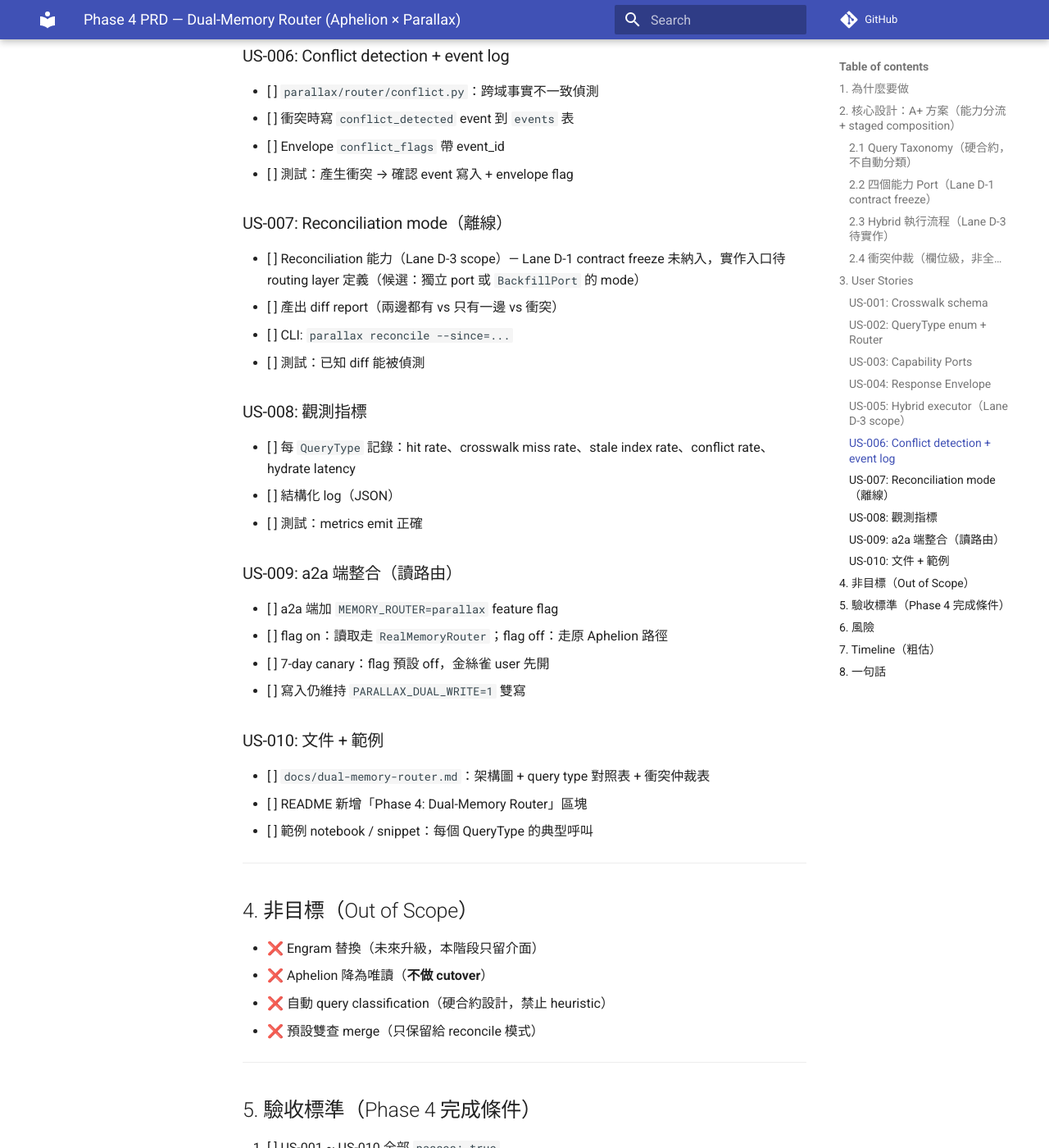
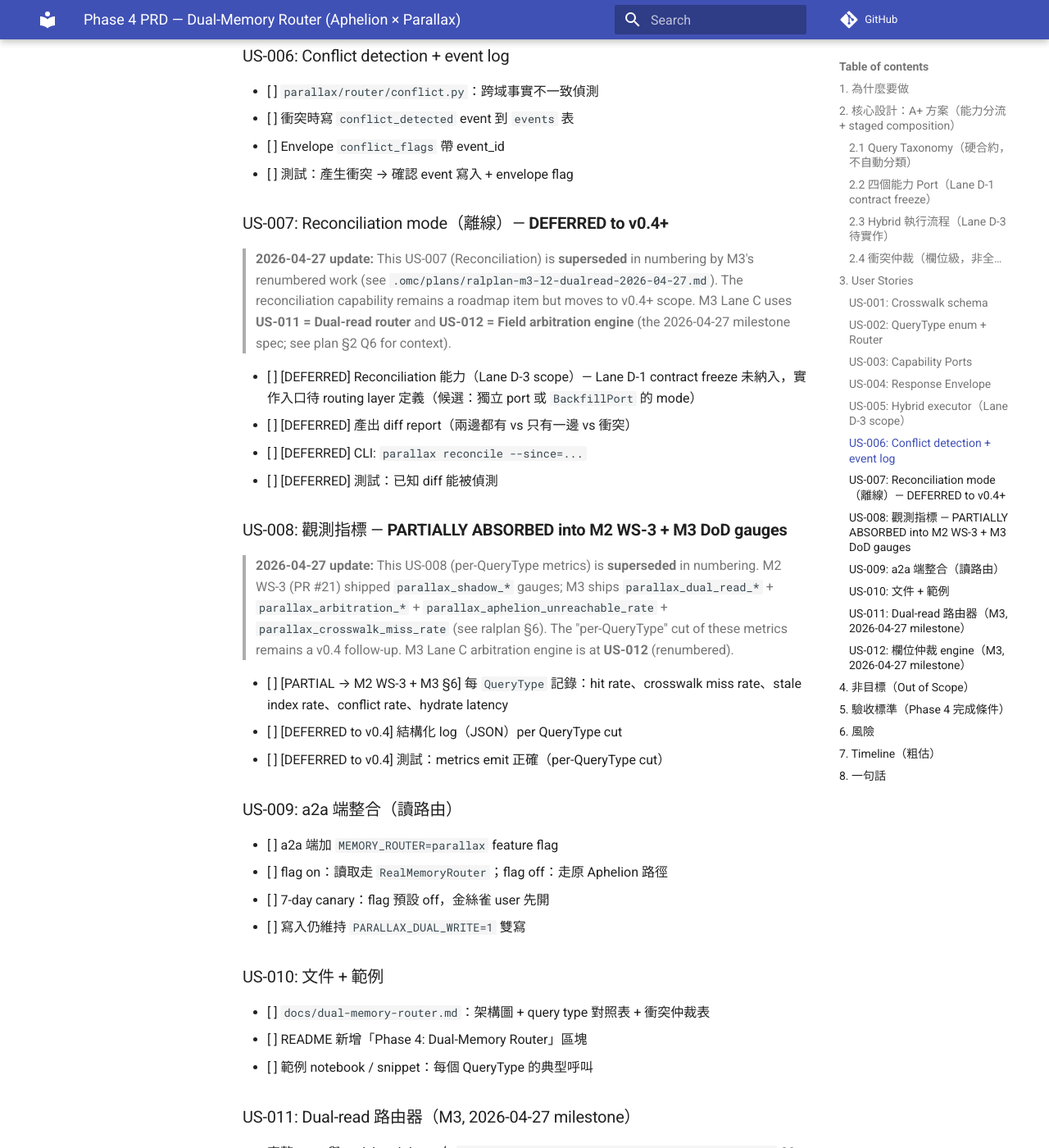
Before and after one commit to Chris97924/parallax-kernel, an MkDocs documentation site: the page built from docs/phase4-dual-memory-prd.md, in a window 1280 px wide and 1400 px high, scrolled down 4348 px. Shown: the whole window at 82% size. Built offline with MkDocs 1.6.1 and Material for MkDocs 9.7.7, drawn with Linux system fonts in a browser that asks for light colours; comment, search, counter and statistics services are not loaded; some of the changed text lies outside the part shown.

Commit message:
docs: m3-doc-prep — PRD US-007/US-008 numbering reconciliation (#26)
* docs: m3-doc-prep — PRD US-007/US-008 numbering reconciliation

Apply queued edits from `.omc/plans/m3-doc-prep-2026-04-27.md` now that
M2 PRs (#17/#18/#19/#21) + 04-28 stabilization batch (#23/#24/#11/#12/#25)
are squash-merged on main-next.

Changes (docs-only, single file):

- US-007 Reconciliation block: marked DEFERRED to v0.4+ with redirect note
  pointing at the M3 ralplan that renumbered the work.
- US-008 観測指標 block: marked PARTIAL — absorbed into M2 WS-3 shadow
  gauges + M3 DoD gauges (`parallax_dual_read_*`, `parallax_arbitration_*`,
  `parallax_aphelion_unreachable_rate`, `parallax_crosswalk_miss_rate`).
  Per-QueryType cut deferred to v0.4.
- Insert US-011 (Dual-read 路由器) + US-012 (欄位仲裁 engine) stubs after
  US-010, citing the ralplan as canonical spec.

Companion to: `.omc/plans/ralplan-m3-l2-dualread-2026-04-27.md`
No code, no tests, no behavioral change. Low-risk PR.

* docs: phase4 PRD §5+§7 align with US-007/008 deferral + M3 carve-out

Codex P2 follow-up on PR #26 review of commit 3b42076. The §3 update
in 3b42076 marked US-007 as DEFERRED to v0.4+ and US-008 as PARTIAL
(absorbed into M2 WS-3 + M3 §6 gauges) plus added US-011/US-012 stubs,
but §5 (DoD) and §7 (timeline) still gated on the old US-001~US-010
range and Week 3 = US-007 + US-008 + US-009. That left the doc
internally inconsistent.

Changes (docs-only, single file, +7/-2):

- §5 criterion 1: replace 'US-001 ~ US-010 全部 passes' with the explicit
  shipped Phase 4 set (US-001/002/003/004/005/006/009/010) plus three
  carve-out sub-bullets — US-007 DEFERRED v0.4+, US-008 per-QueryType
  cut DEFERRED with M2 WS-3 + M3 §6 gauges crediting, US-011/US-012
  governed by .omc/plans/ralplan-m3-l2-dualread-2026-04-27.md §6 and
  not part of Phase 4 DoD. All three sub-bullets cite the same §3
  redirect notes already in the doc.

- §7 Week 3: drop US-007 + US-008 from the line, leaving 'US-009
  (a2a integration) — US-007/US-008 deferred (見 §3 + §5 carve-out)'.
  Add a one-line US-011/US-012 M3 milestone footnote at end of §7 so
  a reader of §7 alone reaches the same conclusion as §3 + §5.

§3 US-007 / US-008 / US-011 / US-012 sections unchanged — only §5 +
§7 modified.

```diff
--- a/docs/phase4-dual-memory-prd.md
+++ b/docs/phase4-dual-memory-prd.md
@@ -142,16 +142,22 @@ semantic-constrained hybrid composer:
 - [ ] Envelope `conflict_flags` 帶 event_id
 - [ ] 測試：產生衝突 → 確認 event 寫入 + envelope flag
 
-### US-007: Reconciliation mode（離線）
-- [ ] Reconciliation 能力（Lane D-3 scope）— Lane D-1 contract freeze 未納入，實作入口待 routing layer 定義（候選：獨立 port 或 `BackfillPort` 的 mode）
-- [ ] 產出 diff report（兩邊都有 vs 只有一邊 vs 衝突）
-- [ ] CLI: `parallax reconcile --since=...`
-- [ ] 測試：已知 diff 能被偵測
+### US-007: Reconciliation mode（離線）— **DEFERRED to v0.4+**
 
-### US-008: 觀測指標
-- [ ] 每 `QueryType` 記錄：hit rate、crosswalk miss rate、stale index rate、conflict rate、hydrate latency
-- [ ] 結構化 log（JSON）
-- [ ] 測試：metrics emit 正確
+> **2026-04-27 update:** This US-007 (Reconciliation) is **superseded** in numbering by M3's renumbered work (see `.omc/plans/ralplan-m3-l2-dualread-2026-04-27.md`). The reconciliation capability remains a roadmap item but moves to v0.4+ scope. M3 Lane C uses **US-011 = Dual-read router** and **US-012 = Field arbitration engine** (the 2026-04-27 milestone spec; see plan §2 Q6 for context).
+
+- [ ] [DEFERRED] Reconciliation 能力（Lane D-3 scope）— Lane D-1 contract freeze 未納入，實作入口待 routing layer 定義（候選：獨立 port 或 `BackfillPort` 的 mode）
+- [ ] [DEFERRED] 產出 diff report（兩邊都有 vs 只有一邊 vs 衝突）
+- [ ] [DEFERRED] CLI: `parallax reconcile --since=...`
+- [ ] [DEFERRED] 測試：已知 diff 能被偵測
+
+### US-008: 觀測指標 — **PARTIALLY ABSORBED into M2 WS-3 + M3 DoD gauges**
+
+> **2026-04-27 update:** This US-008 (per-QueryType metrics) is **superseded** in numbering. M2 WS-3 (PR #21) shipped `parallax_shadow_*` gauges; M3 ships `parallax_dual_read_*` + `parallax_arbitration_*` + `parallax_aphelion_unreachable_rate` + `parallax_crosswalk_miss_rate` (see ralplan §6). The "per-QueryType" cut of these metrics remains a v0.4 follow-up. M3 Lane C arbitration engine is at **US-012** (renumbered).
+
+- [ ] [PARTIAL → M2 WS-3 + M3 §6] 每 `QueryType` 記錄：hit rate、crosswalk miss rate、stale index rate、conflict rate、hydrate latency
+- [ ] [DEFERRED to v0.4] 結構化 log（JSON）per QueryType cut
+- [ ] [DEFERRED to v0.4] 測試：metrics emit 正確（per-QueryType cut）
 
 ### US-009: a2a 端整合（讀路由）
 - [ ] a2a 端加 `MEMORY_ROUTER=parallax` feature flag
@@ -163,6 +169,17 @@ semantic-constrained hybrid composer:
 - [ ] `docs/dual-memory-router.md`：架構圖 + query type 對照表 + 衝突仲裁表
 - [ ] README 新增「Phase 4: Dual-Memory Router」區塊
 - [ ] 範例 notebook / snippet：每個 QueryType 的典型呼叫
+
+### US-011: Dual-read 路由器（M3, 2026-04-27 milestone）
+- 完整 spec 與 task breakdown 在 [`.omc/plans/ralplan-m3-l2-dualread-2026-04-27.md`](../.omc/plans/ralplan-m3-l2-dualread-2026-04-27.md) §3
+- DoD: 72h `discrepancy_rate < 0.1%` + `aphelion_unreachable_rate < 0.5%` + `write_error_rate < 0.02%` + `crosswalk_miss_rate < 5%`
+- Status: BLOCKED on M2 squash + Q1-Q16 answers (see ralplan §10)
+
+### US-012: 欄位仲裁 engine（M3, 2026-04-27 milestone）
+- 完整 spec 與 task breakdown 在 [`.omc/plans/ralplan-m3-l2-dualread-2026-04-27.md`](../.omc/plans/ralplan-m3-l2-dualread-2026-04-27.md) §3
+- DoD: 72h `arbitration_conflict_rate < 1%`
+- Status: BLOCKED on US-011 ship + 24h canary clean + Q1 (granularity) answer
+- Antithesis open (Architect): consider ship US-011-only first, harvest 2 weeks divergence corpus, redesign US-012 from data
 
 ---
 
@@ -177,7 +194,10 @@ semantic-constrained hybrid composer:
 
 ## 5. 驗收標準（Phase 4 完成條件）
 
-1. [ ] US-001 ~ US-010 全部 `passes: true`
+1. [ ] **Phase 4 shipped 範圍** 全部 `passes: true`：US-001、US-002、US-003、US-004、US-005、US-006、US-009、US-010
+   - US-007 (Reconciliation) **DEFERRED to v0.4+**（見 §3 US-007 redirect note）— **不列入** Phase 4 DoD
+   - US-008 per-QueryType 觀測指標：M2 WS-3 (`parallax_shadow_*`) + M3 §6 (`parallax_dual_read_*` / `parallax_arbitration_*` / `parallax_aphelion_unreachable_rate` / `parallax_crosswalk_miss_rate`) gauges 已 cover；per-QueryType cut **DEFERRED to v0.4**（見 §3 US-008 redirect note）— Phase 4 DoD 採 M2/M3 gauges 為觀測替代物
+   - US-011 (Dual-read 路由器) + US-012 (欄位仲裁 engine) 為 **M3 milestone**，DoD 與驗收條件由 [`.omc/plans/ralplan-m3-l2-dualread-2026-04-27.md`](../.omc/plans/ralplan-m3-l2-dualread-2026-04-27.md) §6 管，**不列入** Phase 4 DoD
 2. [ ] 測試覆蓋率 ≥ 80%（維持現有標準）
 3. [ ] a2a 端 canary 跑滿 7 天，無 P0 regression
 4. [ ] 觀測 dashboard 顯示：crosswalk miss rate < 5%，conflict rate < 1%
@@ -202,8 +222,10 @@ semantic-constrained hybrid composer:
 
 - Week 1: US-001 (crosswalk) + US-002 (router types) + US-003 (ports)
 - Week 2: US-004 (envelope) + US-005 (hybrid executor) + US-006 (conflict)
-- Week 3: US-007 (reconcile) + US-008 (metrics) + US-009 (a2a integration)
+- Week 3: US-009 (a2a integration) — US-007/US-008 deferred (見 §3 + §5 carve-out)
 - Week 4: US-010 (docs) + canary + 驗收
+
+US-011/US-012 為 M3 milestone，timeline 由 [`.omc/plans/ralplan-m3-l2-dualread-2026-04-27.md`](../.omc/plans/ralplan-m3-l2-dualread-2026-04-27.md) 管，不列入本 Phase 4 估計。
 
 ---
 
```
